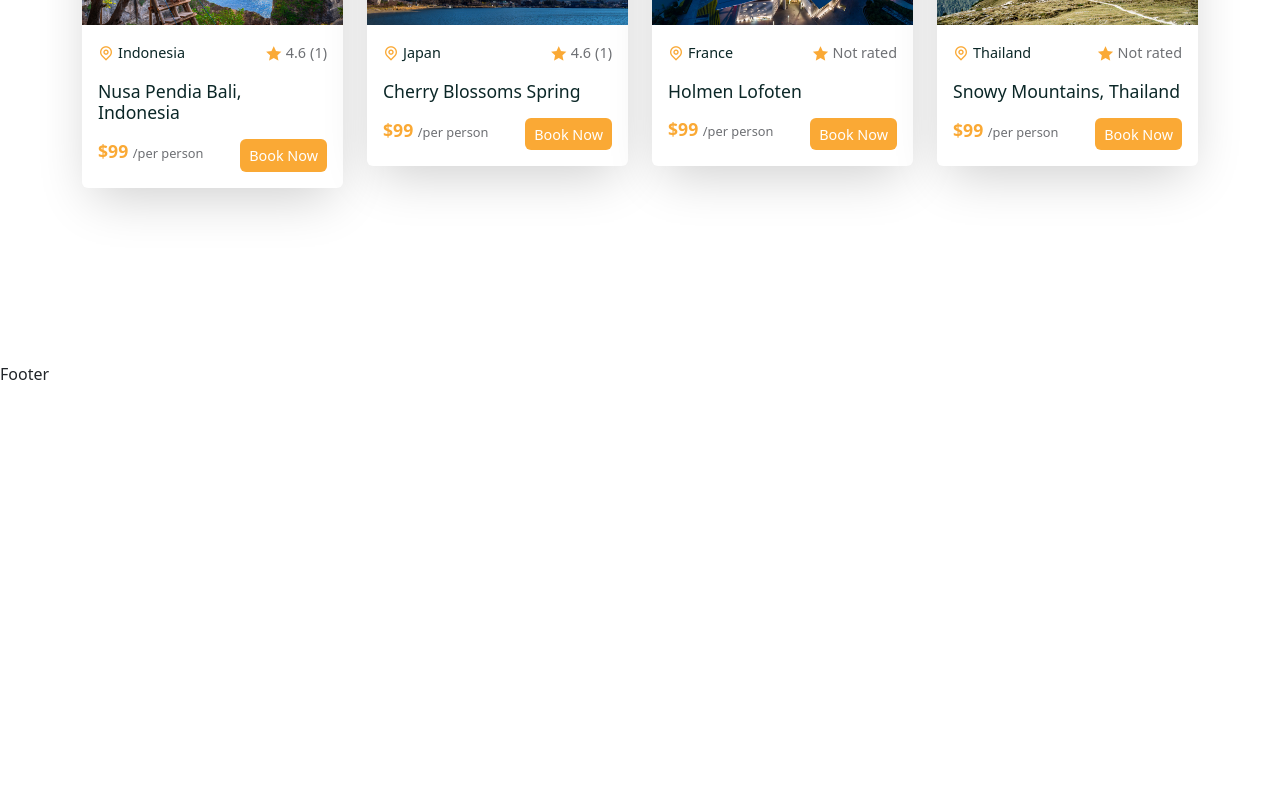
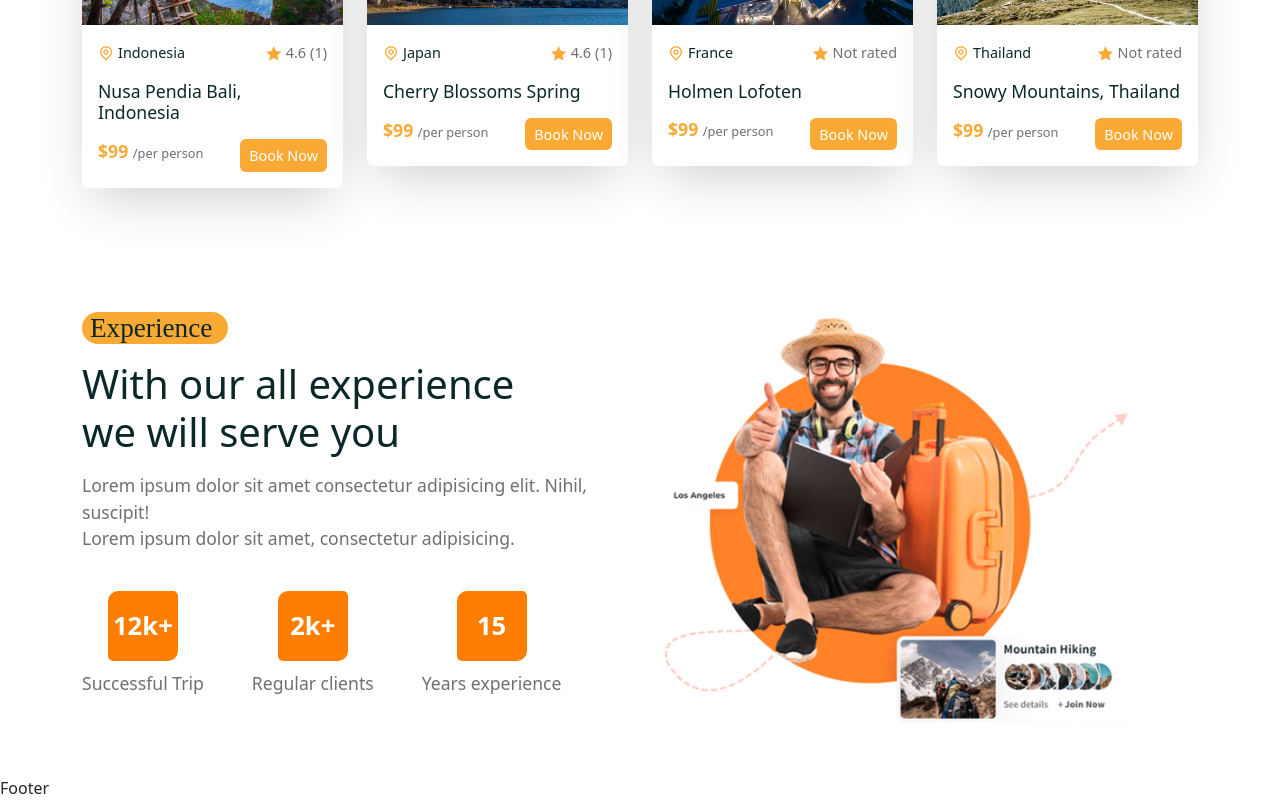
Before and after one commit to eric2umeh/tour-booking-mern, a React (Create React App) app in the folder frontend/: page /home in a window 1280 px wide. Shown: the part 1747-2547 px from the top of the page. Before the commit the page ends 2133 px from the top, so only its background shows below. Built offline with nearby package versions, Linux system fonts and the light colour scheme; a web font is replaced by a local one.

Commit message:
Create Experience section

```diff
--- a/frontend/src/pages/Home.jsx
+++ b/frontend/src/pages/Home.jsx
@@ -5,6 +5,7 @@ import heroImg from '../assets/images/hero-img01.jpg';
 import heroImg02 from '../assets/images/hero-img02.jpg';
 import heroVideo from '../assets/images/hero-video.mp4';
 import worldImg from '../assets/images/world.png';
+import experienceImg from '../assets/images/experience.png';
 import Subtitle from '../shared/Subtitle';
 import SearchBox from '../shared/SearchBox';
 import ServiceList from '../services/ServiceList';
@@ -87,7 +88,40 @@ const Home = () => {
       <section>
         <Container>
           <Row>
-            <Col></Col>
+            <Col lg='6'>
+              <div className="experience__content">
+                <Subtitle subtitle={'Experience'} />
+
+                <h2>
+                  With our all experience <br/> we will serve you
+                </h2>
+                <p>
+                  Lorem ipsum dolor sit amet consectetur adipisicing elit. Nihil, suscipit!
+                  <br/>
+                  Lorem ipsum dolor sit amet, consectetur adipisicing.
+                </p>
+              </div>
+
+              <div className="counter__wrapper d-flex align-items-center gap-5">
+                <div className="counter__box">
+                  <span>12k+</span>
+                  <h6>Successful Trip</h6>
+                </div>
+                <div className="counter__box">
+                  <span>2k+</span>
+                  <h6>Regular clients</h6>
+                </div>
+                <div className="counter__box">
+                  <span>15</span>
+                  <h6>Years experience</h6>
+                </div>
+              </div>
+            </Col>
+            <Col lg='6'>
+              <div className="experience__img">
+                <img src={experienceImg} alt="" />
+              </div>
+            </Col>
           </Row>
         </Container>
       </section>
--- a/frontend/src/styles/home.css
+++ b/frontend/src/styles/home.css
@@ -52,6 +52,46 @@
 }
 
 .featured__tour-title {
-    font-size: 2.3rem;
-    font-weight: 500;
+  font-size: 2.3rem;
+  font-weight: 500;
 }
+
+.experience__content h2 {
+  font-size: 2.5rem;
+  margin-top: 1rem;
+  font-weight: 500;
+}
+
+.experience__content p{
+  font-size: 1.1rem;
+  color: var(--text-color);
+  margin-top: 1rem;
+}
+
+.counter__wrapper {
+  margin-top: 2.5rem;
+}
+
+.counter__box span {
+  width: 70px;
+  height: 70px;
+  margin: auto;
+  display: flex;
+  align-items: center;
+  justify-content: center;
+  background: var(--primary-color);
+  color: #fff;
+  font-size: 1.6rem;
+  font-weight: 600;
+  border-radius: 10px 5px;
+}
+
+.counter__box h6 {
+  font-size: 1.1rem;
+  margin-top: 0.7rem;
+  color: var(--text-color);
+}
+
+.experience__img img {
+  width: 90%;
+}
```
